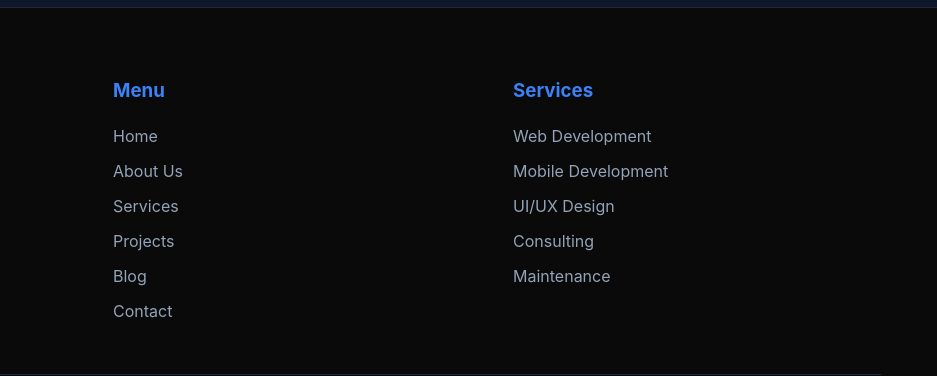
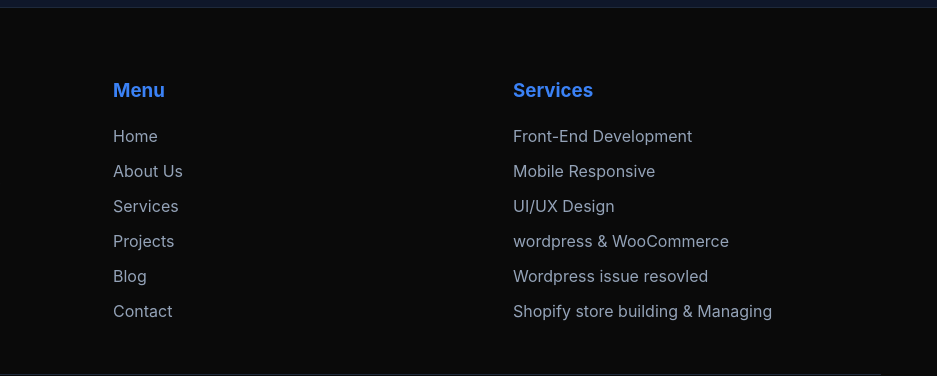
Before and after one commit to hussnainraza46/hussnainraza, a plain HTML site: page index.html in a window 1280 px wide. Shown: the part 10961-11337 px from the top of the page, 343-1280 px from the left. Drawn offline with Linux system fonts and the light colour scheme.

Commit message:
Add files via upload

```diff
--- a/index.html
+++ b/index.html
@@ -2513,11 +2513,12 @@
                 <div class="footer-section">
                     <h3>Services</h3>
                     <ul>
-                        <li><a href="#">Web Development</a></li>
-                        <li><a href="#">Mobile Development</a></li>
+                        <li><a href="#">Front-End Development</a></li>
+                        <li><a href="#">Mobile Responsive</a></li>
                         <li><a href="#">UI/UX Design</a></li>
-                        <li><a href="#">Consulting</a></li>
-                        <li><a href="#">Maintenance</a></li>
+                        <li><a href="#">wordpress & WooCommerce</a></li>
+                        <li><a href="#">Wordpress issue resovled </a></li>
+                        <li><a href="#">Shopify store building & Managing </a></li>
                     </ul>
                 </div>
             </div>
```
